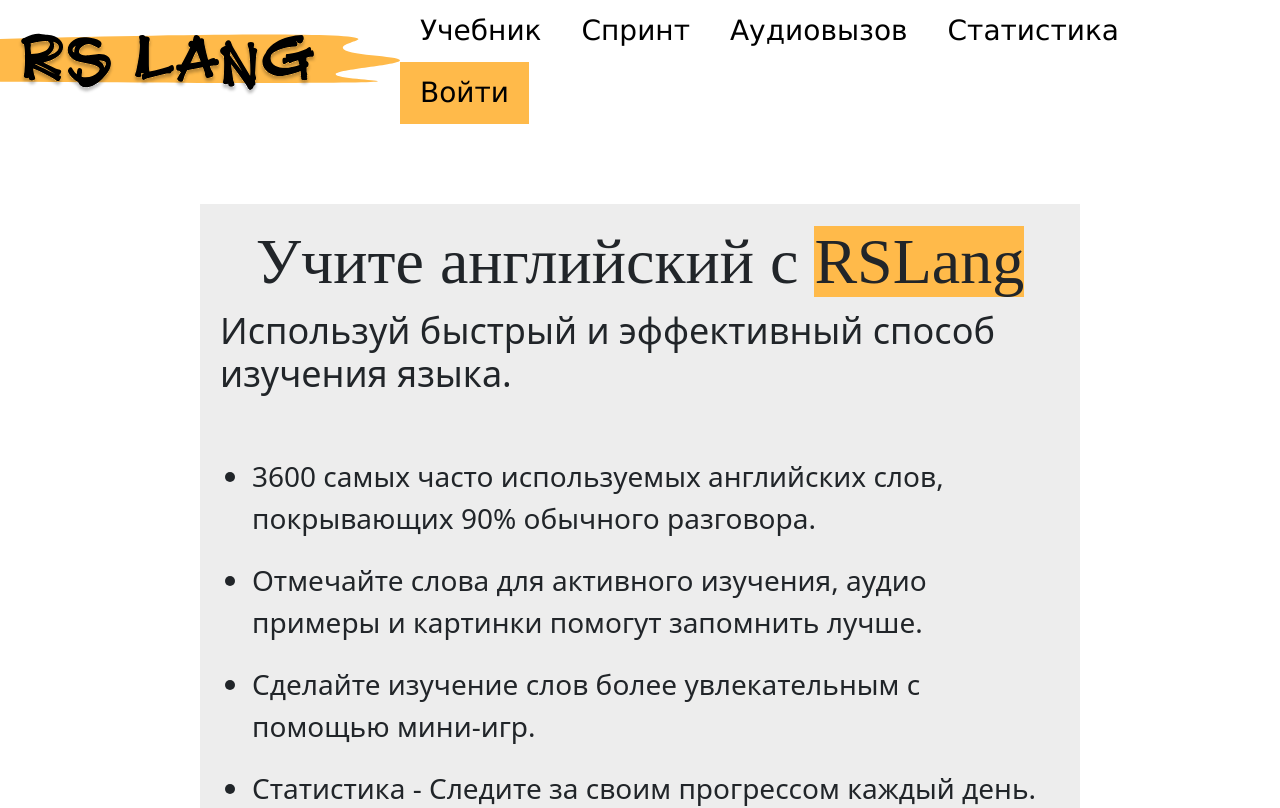
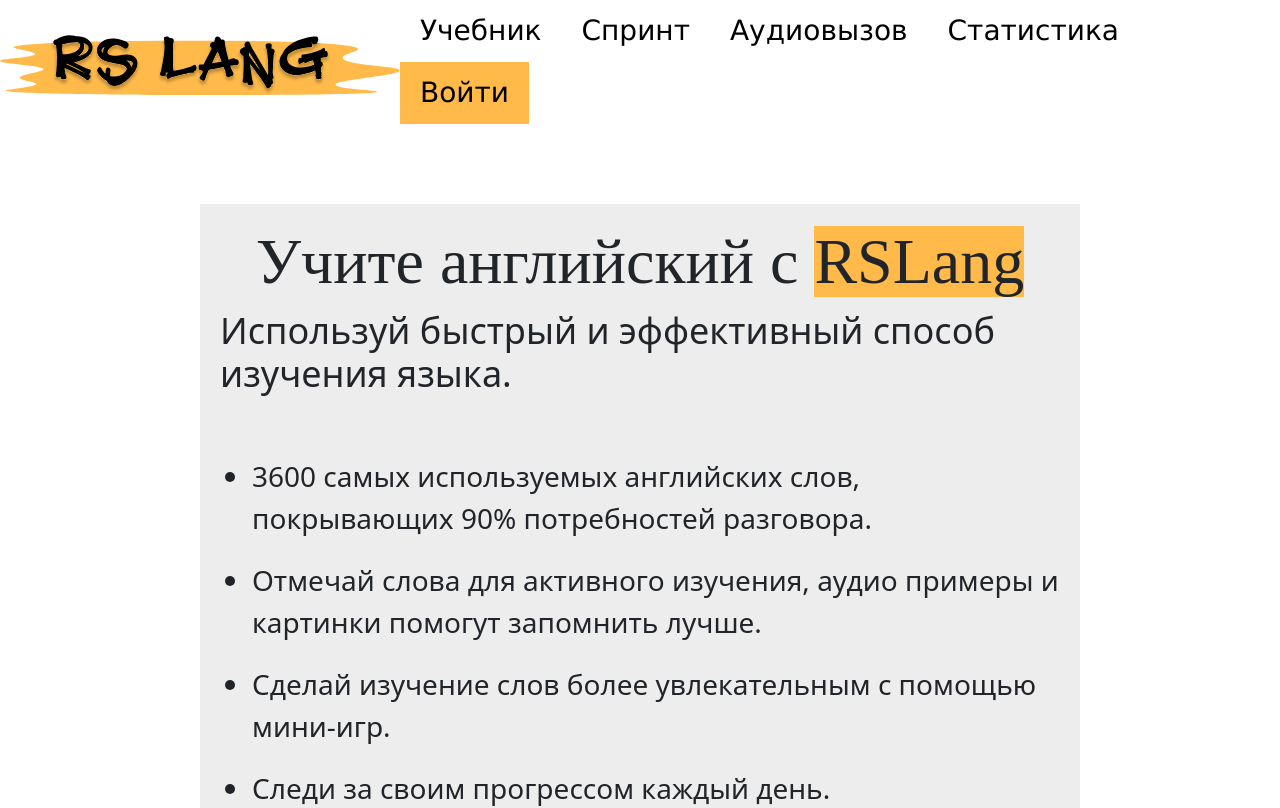
Before and after one commit to Aleksander-true/rslang, a React (Create React App) app: page / in a window 1280 px wide. Shown: the top 808 px of the page. Built offline with nearby package versions, Linux system fonts and the light colour scheme; a web font is replaced by a local one.

Commit message:
fix: rewrite text of advantages, update logo

```diff
--- a/src/Pages/Home/Advantages.js
+++ b/src/Pages/Home/Advantages.js
@@ -12,10 +12,10 @@
         <h1 className='advantages__title'>Учите английский с <span className="marked">RSLang</span></h1>
         <h4 className='advantages__subtitle'>Используй быстрый и эффективный способ изучения языка.</h4>
         <ul className='advantages__list'>
-          <li className='advantages__item'>3600 самых часто используемых английских слов, покрывающих 90% обычного разговора.</li>
-          <li className='advantages__item'>Отмечайте слова для активного изучения, аудио примеры и картинки помогут запомнить лучше.</li>
-          <li className='advantages__item'>Сделайте изучение слов более увлекательным с помощью мини-игр.</li>
-          <li className='advantages__item'>Статистика - Следите за своим прогрессом каждый день.</li>
+          <li className='advantages__item'>3600 самых используемых английских слов, покрывающих 90% потребностей разговора.</li>
+          <li className='advantages__item'>Отмечай слова для активного изучения, аудио примеры и картинки помогут запомнить лучше.</li>
+          <li className='advantages__item'>Сделай изучение слов более увлекательным с помощью мини-игр.</li>
+          <li className='advantages__item'>Следи за своим прогрессом каждый день.</li>
         </ul>
         <div className='advantages__icons-wrapper'>
             <figure className='advantages__icon'>
--- a/src/Pages/Home/Team.js
+++ b/src/Pages/Home/Team.js
@@ -13,7 +13,7 @@
         <figure className='team__person'>
           <img className='team__img' src={photo1} alt=''></img>
           <h3 className='team__name'>Александр Серяпин</h3>
-          <p className='team__description'><i>Роль:</i> теамлидер</p>
+          <p className='team__description'><i>Роль:</i> тимлидер </p>
           <p className='team__description'><i>Достижения:</i></p>
         </figure>
         <figure className='team__person'>
```
Also changed, not shown: src/assets/svg/logo.svg.
